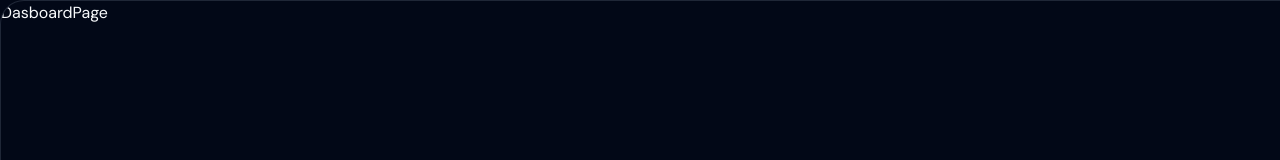
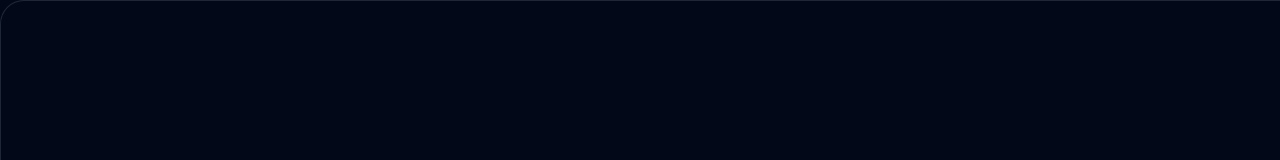
Before and after one commit to emretasss/AutomateX, a Next.js app: page /dashboard in a window 1280 px wide. Shown: the top 160 px of the page. Built offline with nearby package versions, Linux system fonts and the light colour scheme.

Commit message:
"Updated DashboardPage component to return an empty div instead of a div with text 'DasboardPage'"

```diff
--- a/src/app/(main)/(pages)/dashboard/page.tsx
+++ b/src/app/(main)/(pages)/dashboard/page.tsx
@@ -3,8 +3,10 @@ import React from 'react'
 
 
 const DasboardPage = () => {
-  return (
-    <div>DasboardPage</div>
+  return(
+  <div>
+
+  </div>
   )
 }
 
```
